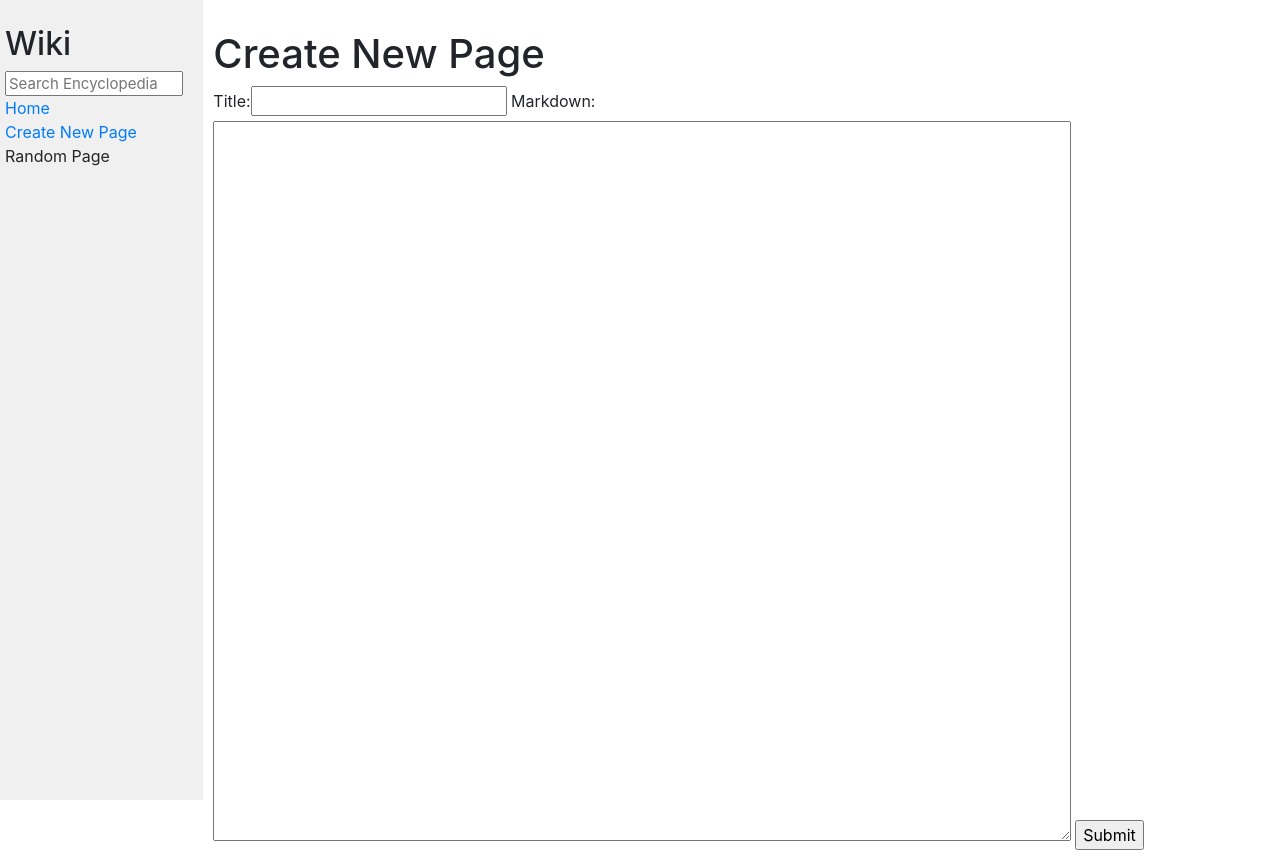
After one commit to SaeedARV/CS50W, a Django app: page /newPage in a window 1280 px wide. The commit adds this page. Run offline with Django 3.2, Linux system fonts and the light colour scheme; some libraries are stand-ins or nearby versions.

Commit message:
complete New Page specification (no css)

```diff
--- a/Project1/encyclopedia/templates/encyclopedia/layout.html
+++ b/Project1/encyclopedia/templates/encyclopedia/layout.html
@@ -19,7 +19,7 @@
                     <a href="{% url 'index' %}">Home</a>
                 </div>
                 <div>
-                    Create New Page
+                    <a href="{% url 'newPage' %}">Create New Page</a>
                 </div>
                 <div>
                     Random Page
--- /dev/null
+++ b/Project1/encyclopedia/templates/encyclopedia/newPage.html
@@ -0,0 +1,15 @@
+{% extends "encyclopedia/layout.html" %}
+
+{% block title %}
+    New Page
+{% endblock %}
+
+{% block body %}
+    <h1>Create New Page</h1>
+
+    <form action="{% url 'newPage' %}" method="post">
+        {% csrf_token %}
+        {{ form }}
+        <input type="submit">
+    </form>
+{% endblock %}
--- a/Project1/encyclopedia/urls.py
+++ b/Project1/encyclopedia/urls.py
@@ -5,5 +5,6 @@ from . import views
 urlpatterns = [
     path("", views.index, name="index"),
     path("wiki/<str:title>", views.getContent, name="entryPage"),
-    path("search", views.search, name="search")
+    path("search", views.search, name="search"),
+    path("newPage", views.newPage, name="newPage")
 ]
--- a/Project1/encyclopedia/views.py
+++ b/Project1/encyclopedia/views.py
@@ -1,9 +1,15 @@
+from logging import PlaceHolder
 from logging.config import valid_ident
+from turtle import title
 from django.shortcuts import render
 from markdown2 import markdown
+from django import forms
 
 from . import util
 
+class NewTaskForm(forms.Form):
+    title = forms.CharField(label="Title")
+    markDown = forms.CharField(widget=forms.Textarea(), label="Markdown")
 
 def index(request):
     return render(request, "encyclopedia/index.html", {
@@ -14,7 +20,7 @@ def getContent(request, title):
     content = util.get_entry(title)
 
     if content != None:
-        content = markdown(util.get_entry(title))
+        content = markdown(content)
         return render(request, "encyclopedia/entryPage.html", {
             "title": title,
             "content": content
@@ -22,7 +28,7 @@ def getContent(request, title):
 
     else:
         return render(request, "encyclopedia/error.html", {
-            "title": title
+            "error": 'The page"' + title + '"does not exist!'
         })
 
 def search(request):
@@ -30,7 +36,7 @@ def search(request):
     content = util.get_entry(title)
 
     if content != None:
-        content = markdown(util.get_entry(title))
+        content = markdown(content)
         return render(request, "encyclopedia/entryPage.html", {
             "title": title,
             "content": content
@@ -46,3 +52,28 @@ def search(request):
             "title": title,
             "subStrings": subStrings
         })
+
+
+def newPage(request):
+    if request.method == "POST":
+        form = NewTaskForm(request.POST)
+        entries = util.list_entries()
+
+        if form.is_valid():
+          title = form.cleaned_data['title']
+          markDown = form.cleaned_data['markDown']
+
+        if title in entries:
+            return render(request, "encyclopedia/error.html", {
+                "error": 'The page"' + title + '"already exist!'
+            })
+        else:
+            util.save_entry(title, markDown)
+            return render(request, "encyclopedia/entryPage.html", {
+                "title": title,
+                "content": markdown(markDown)
+            })
+    else:
+        return render(request, "encyclopedia/newPage.html", {
+            "form": NewTaskForm()
+        })
```
